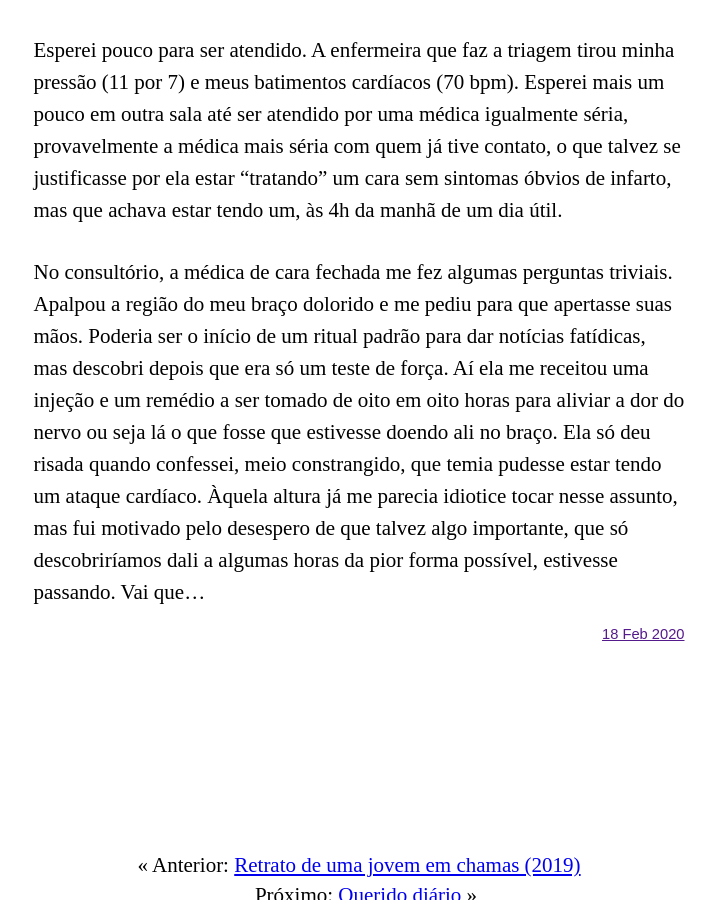
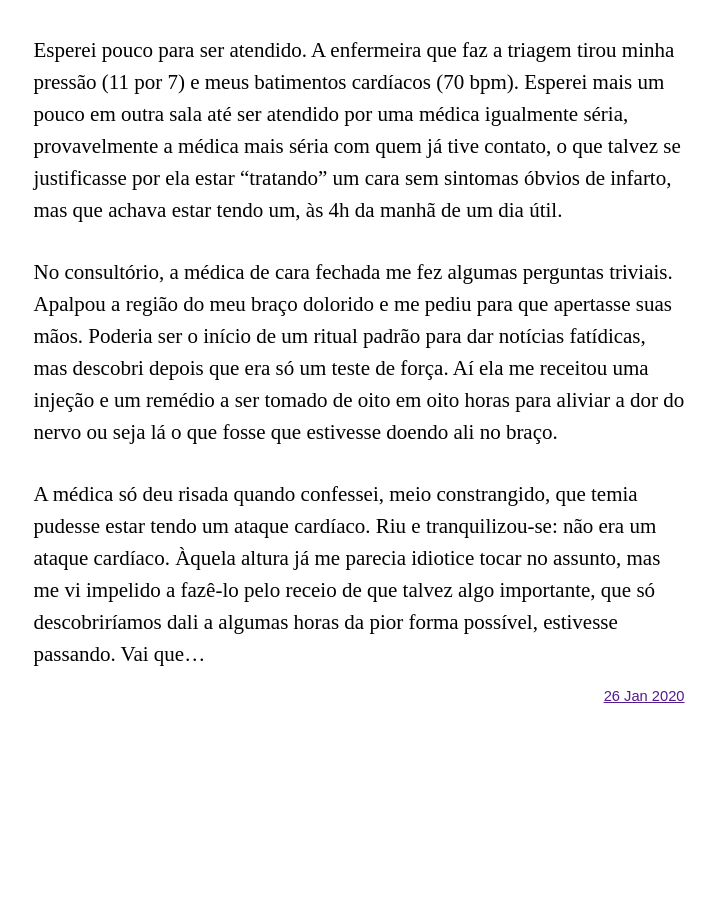
Before and after one commit to rghedin/rghedin.github.io, a Jekyll site: the page built from _posts/2020-02-18-vai-que.md, in a window 1280 px wide and 900 px high, scrolled down 1582 px. Shown: the whole window, without its empty margins (281-997 px from the left). Built offline with Jekyll 4.4.1, drawn with Linux system fonts in a browser that asks for light colours.

Commit message:
Novo post: "Vai que…".

```diff
--- a/_posts/2020-02-18-vai-que.md
+++ b/_posts/2020-02-18-vai-que.md
@@ -1,7 +1,7 @@
 ---
 layout: post
 title: "Vai que…"
-date: 2020-02-18 18:00 -0300
+date: 2020-01-26 19:30 -0300
 categories: texto
 ---
 Fui me deitar e senti umas pontadas intermitentes num ponto bem específico do braço esquerdo, o que me levou à conclusão de que estava morrendo.
@@ -20,4 +20,6 @@ Quando a atendente respondeu ao meu relato: "não, tem que vir mesmo, vai que…
 
 Esperei pouco para ser atendido. A enfermeira que faz a triagem tirou minha pressão (11 por 7) e meus batimentos cardíacos (70 bpm). Esperei mais um pouco em outra sala até ser atendido por uma médica igualmente séria, provavelmente a médica mais séria com quem já tive contato, o que talvez se justificasse por ela estar "tratando" um cara sem sintomas óbvios de infarto, mas que achava estar tendo um, às 4h da manhã de um dia útil.
 
-No consultório, a médica de cara fechada me fez algumas perguntas triviais. Apalpou a região do meu braço dolorido e me pediu para que apertasse suas mãos. Poderia ser o início de um ritual padrão para dar notícias fatídicas, mas descobri depois que era só um teste de força. Aí ela me receitou uma injeção e um remédio a ser tomado de oito em oito horas para aliviar a dor do nervo ou seja lá o que fosse que estivesse doendo ali no braço. Ela só deu risada quando confessei, meio constrangido, que temia pudesse estar tendo um ataque cardíaco. Àquela altura já me parecia idiotice tocar nesse assunto, mas fui motivado pelo desespero de que talvez algo importante, que só descobriríamos dali a algumas horas da pior forma possível, estivesse passando. Vai que…
+No consultório, a médica de cara fechada me fez algumas perguntas triviais. Apalpou a região do meu braço dolorido e me pediu para que apertasse suas mãos. Poderia ser o início de um ritual padrão para dar notícias fatídicas, mas descobri depois que era só um teste de força. Aí ela me receitou uma injeção e um remédio a ser tomado de oito em oito horas para aliviar a dor do nervo ou seja lá o que fosse que estivesse doendo ali no braço.
+
+A médica só deu risada quando confessei, meio constrangido, que temia pudesse estar tendo um ataque cardíaco. Riu e tranquilizou-se: não era um ataque cardíaco. Àquela altura já me parecia idiotice tocar no assunto, mas me vi impelido a fazê-lo pelo receio de que talvez algo importante, que só descobriríamos dali a algumas horas da pior forma possível, estivesse passando. Vai que…
```
Also changed, not shown: 2 other files.
